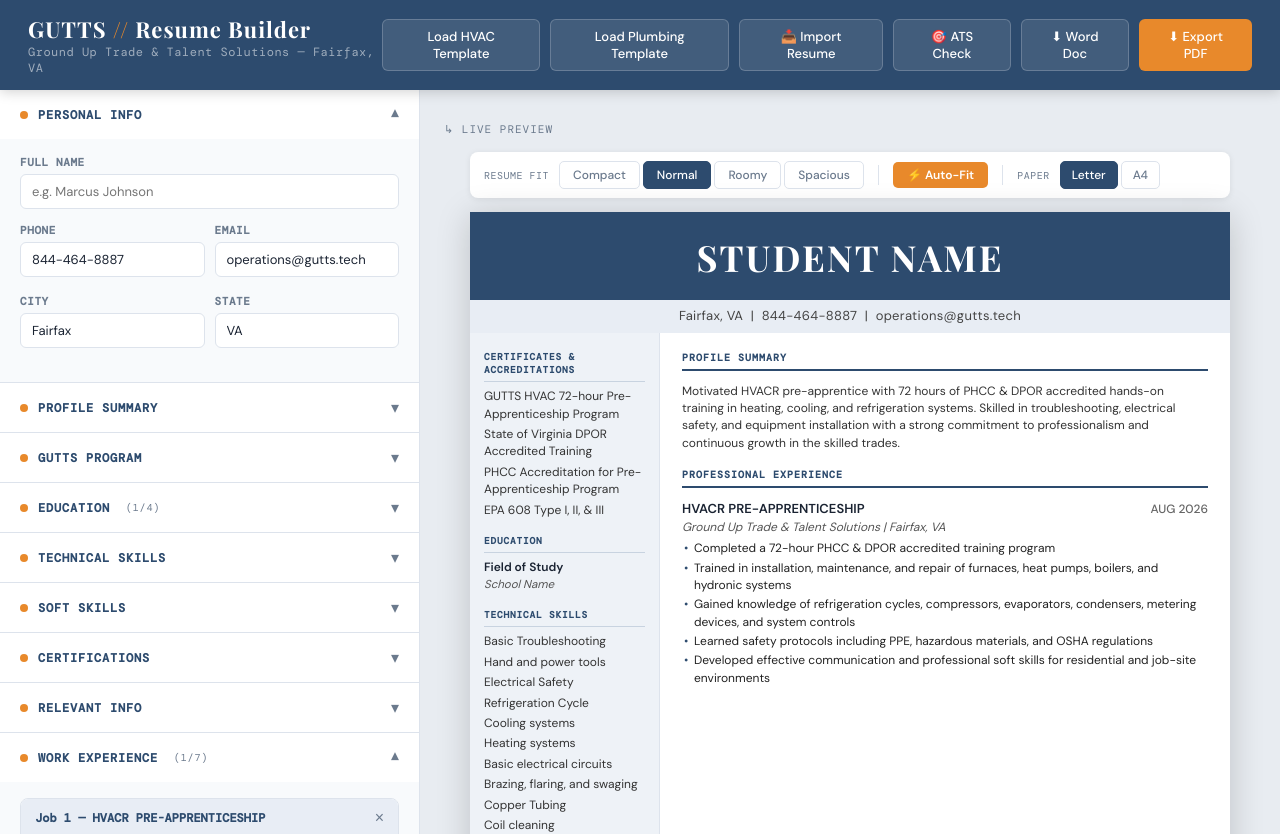
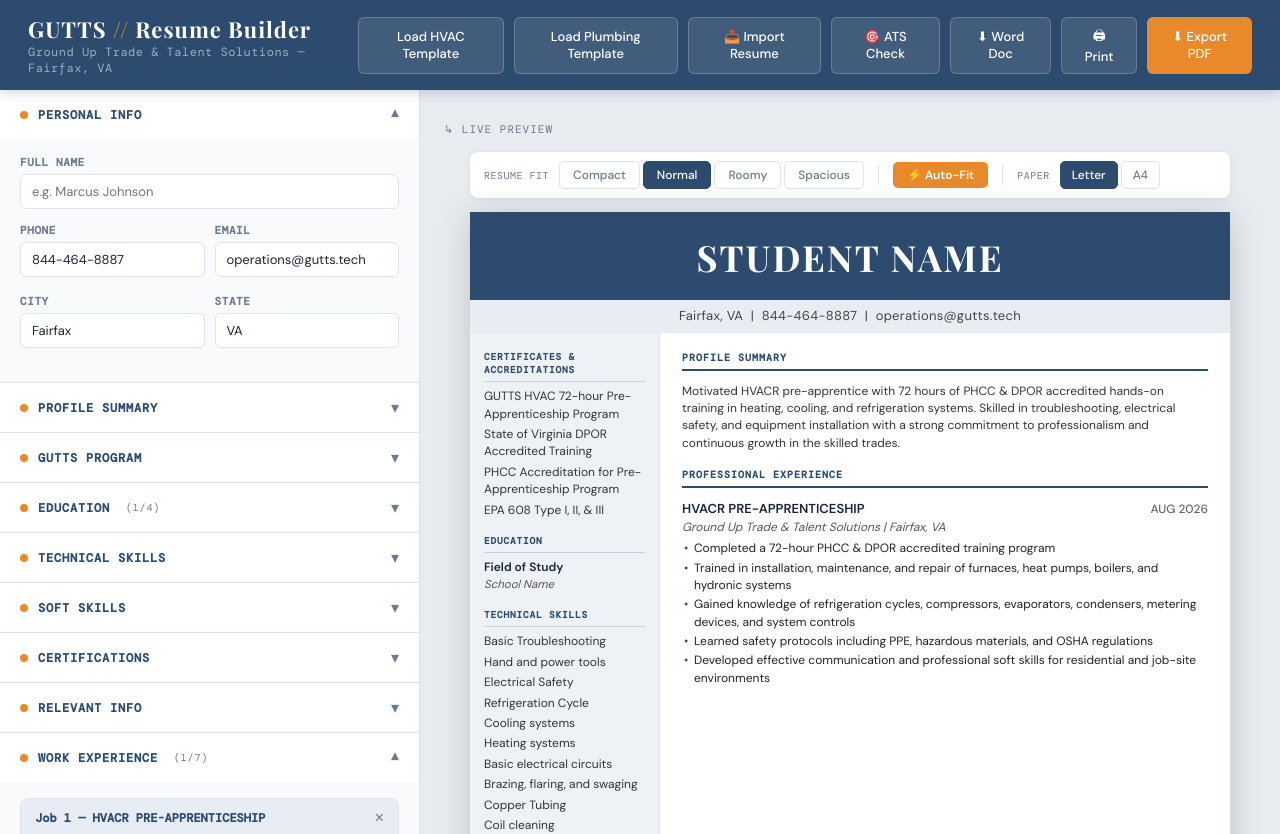
Before and after one commit to github-pratik/GUTTS_ResumeBuilder, a plain HTML site: page GUTTS_Resume_Builder.html in a window 1280 px wide. Drawn offline with nearby package versions, Linux system fonts and the light colour scheme.

Commit message:
Add a direct Print button alongside Export PDF
Both now call the same shared printResume() (renamed from exportPDF)
— window.print() already lets the user pick an actual printer or
'Save as PDF' from the same OS/browser dialog, so this just gives
staff an unambiguous, direct print affordance instead of only seeing
a PDF-labeled button.

```diff
--- a/GUTTS_Resume_Builder.html
+++ b/GUTTS_Resume_Builder.html
@@ -785,7 +785,8 @@
     <button class="btn btn-ghost" onclick="openImportResume()">📥 Import Resume</button>
     <button class="btn btn-ghost" onclick="openATSCheck()">🎯 ATS Check</button>
     <button class="btn btn-ghost" onclick="exportWord()">⬇ Word Doc</button>
-    <button class="btn btn-accent" onclick="exportPDF()">⬇ Export PDF</button>
+    <button class="btn btn-ghost" onclick="printResume()">🖨 Print</button>
+    <button class="btn btn-accent" onclick="printResume()">⬇ Export PDF</button>
   </div>
 </div>
 
@@ -2501,8 +2502,10 @@ function render() {
 
 // ===== EXPORT =====
 /** Validate required fields, then open browser print dialog (Save as PDF) */
-function exportPDF() {
-  // Validate before export
+/** Shared by both the "Print" and "Export PDF" buttons — window.print() lets the
+ *  user pick an actual printer OR "Save as PDF" from the same OS/browser dialog. */
+function printResume() {
+  // Validate before printing/exporting
   const phone = g('f-phone');
   const email = g('f-email');
   const name = g('f-name');
```
Also changed, not shown: index.html (+6 -3 lines).
